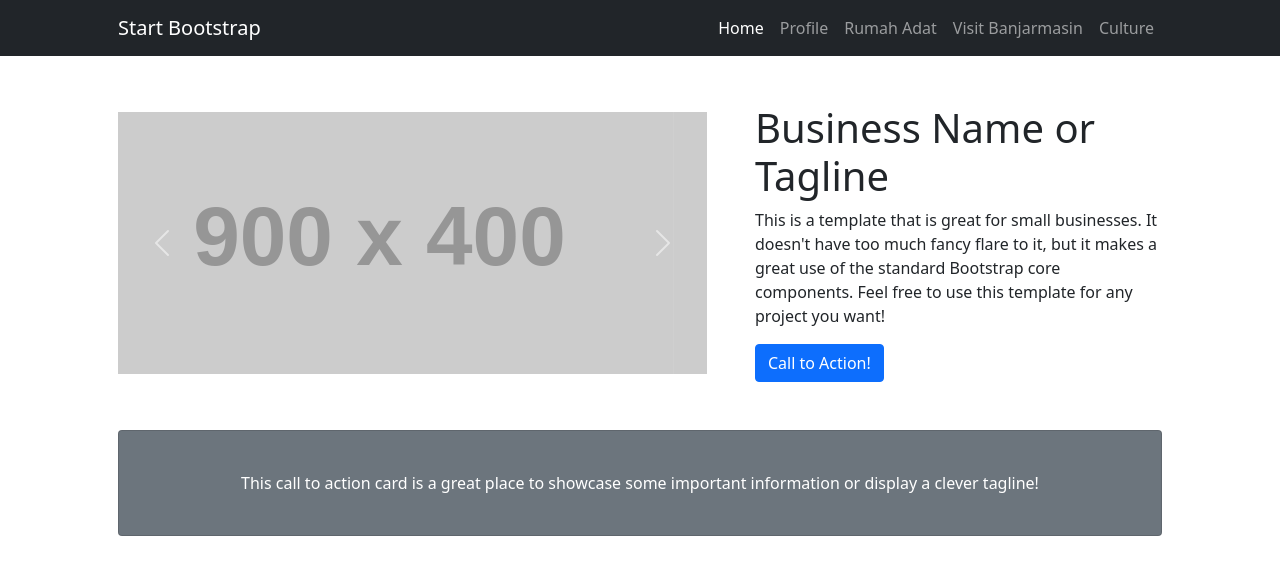
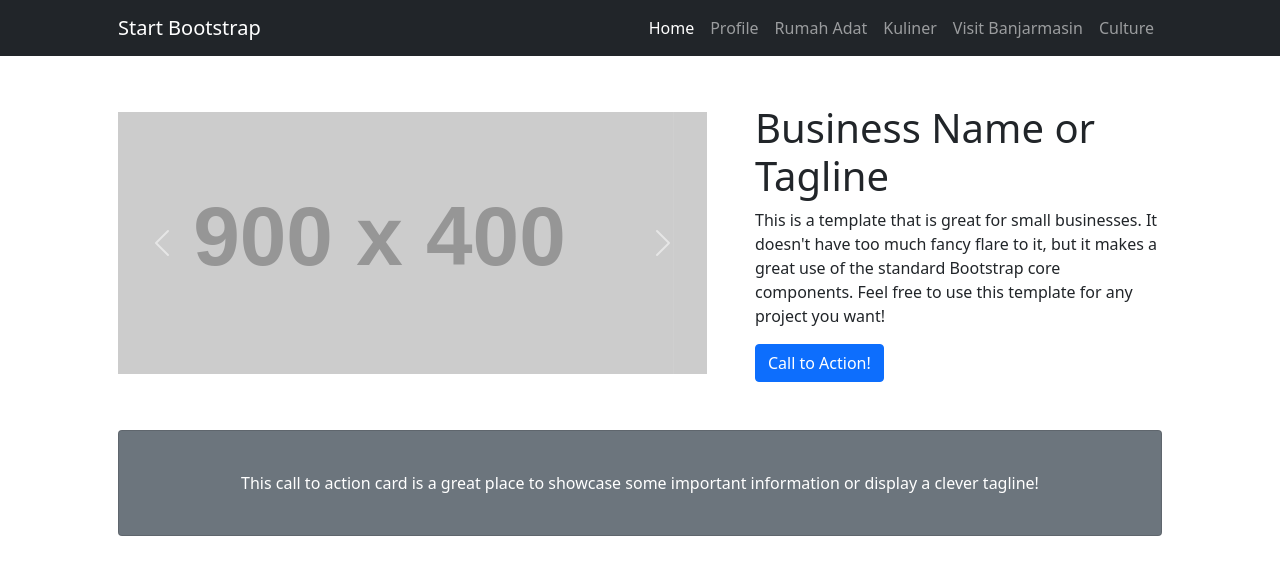
Before and after one commit to BayuRifkiAlghifari/praktek-rpl, a plain HTML site: page index.html in a window 1280 px wide. Shown: the top 582 px of the page. Drawn offline with nearby package versions, Linux system fonts and the light colour scheme; placeholder pictures from the web are drawn by us.

Commit message:
add kuliner on navigation bar

```diff
--- a/index.html
+++ b/index.html
@@ -26,6 +26,7 @@
                     <li class="nav-item"><a class="nav-link active" aria-current="page" href="#!">Home</a></li>
                     <li class="nav-item"><a class="nav-link" href="#!">Profile</a></li>
                     <li class="nav-item"><a class="nav-link" href="#!">Rumah Adat</a></li>
+                    <li class="nav-item"><a class="nav-link" href="#!">Kuliner</a></li>
                     <li class="nav-item"><a class="nav-link" href="#!">Visit Banjarmasin</a></li>
                     <li class="nav-item"><a class="nav-link" href="#!">Culture</a></li>
                 </ul>
```
